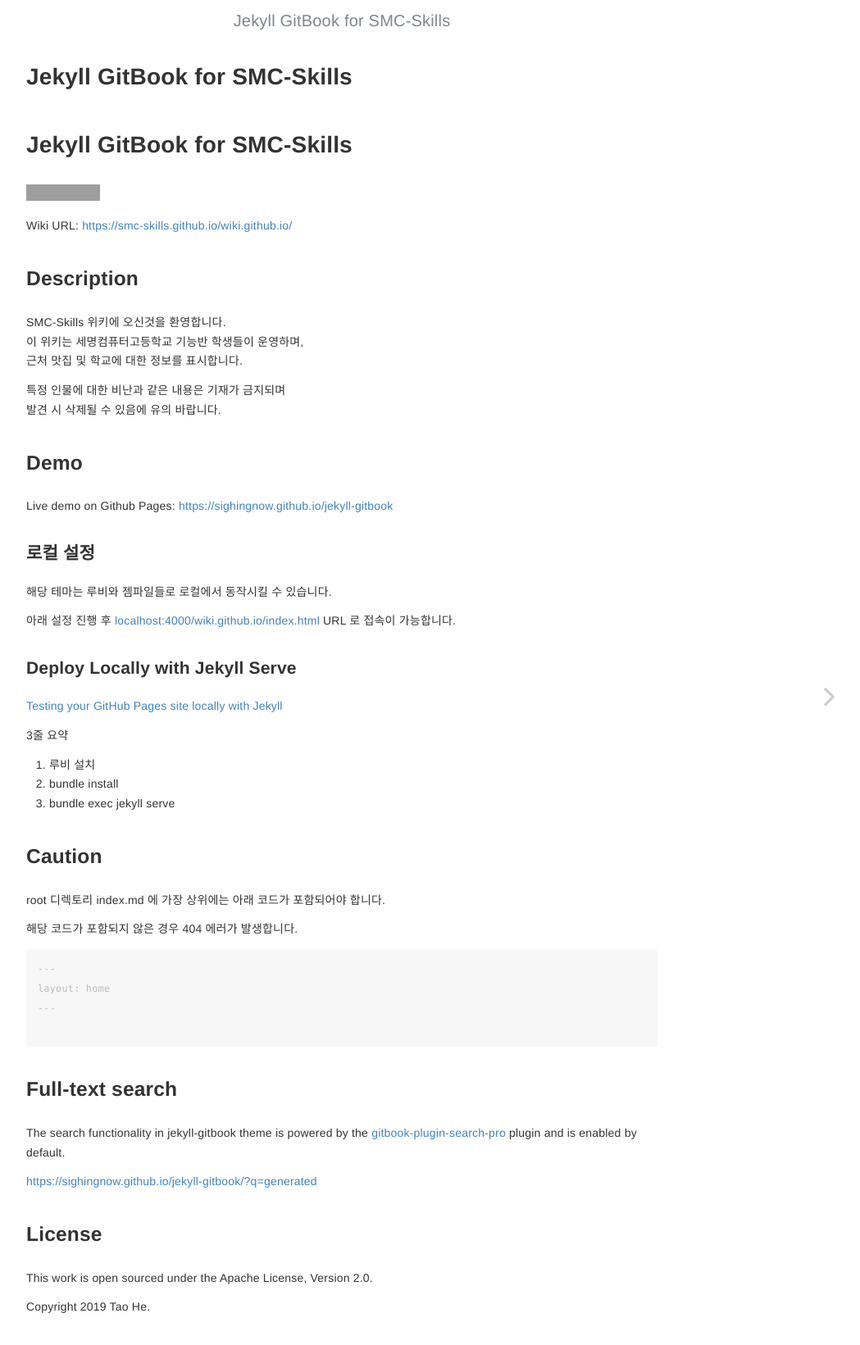
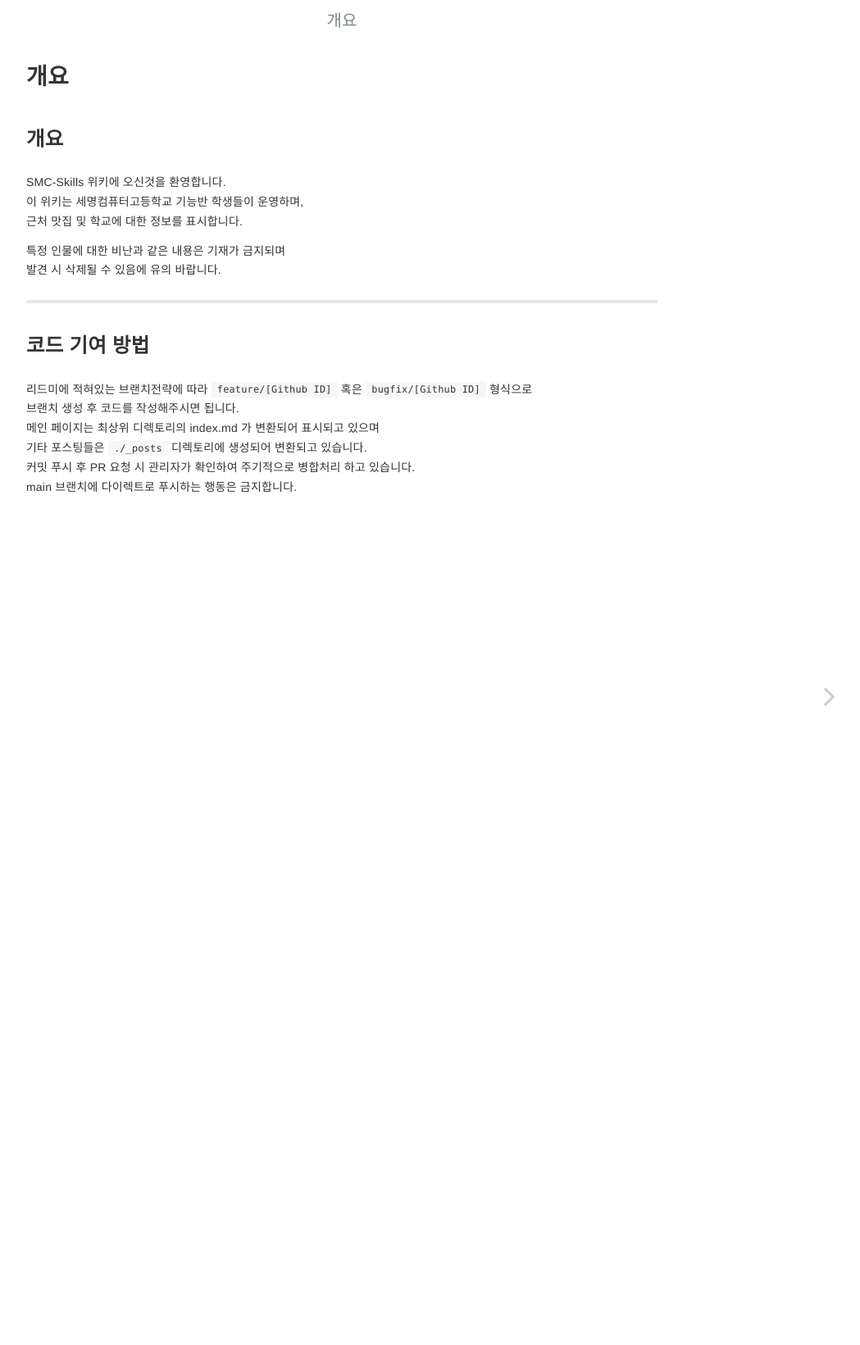
Before and after one commit to omk2477/wiki.github.io, a Jekyll site: the page built from index.md, in a window 1280 px wide. Shown: the top 1641 px of the page at 82% size, without its empty margins (223-1272 px from the left). Built offline with Jekyll 4.4.1, drawn with Linux system fonts in a browser that asks for light colours; our own code applies the rules of GitHub Pages for plain Markdown files; grey boxes are pictures that could not be loaded.

Commit message:
코드 기여 방법을 작성하였습니다.

````diff
--- a/index.md
+++ b/index.md
@@ -2,12 +2,7 @@
 layout: home
 ---
 
-# Jekyll GitBook for SMC-Skills
-[![Jekyll Themes](https://img.shields.io/badge/featured%20on-JekyllThemes-red.svg)](https://jekyll-themes.com/jekyll-gitbook/)
-
-Wiki URL: [https://smc-skills.github.io/wiki.github.io/](https://smc-skills.github.io/wiki.github.io/)
-
-## Description
+## 개요
 SMC-Skills 위키에 오신것을 환영합니다.
 이 위키는 세명컴퓨터고등학교 기능반 학생들이 운영하며,
 근처 맛집 및 학교에 대한 정보를 표시합니다.
@@ -15,54 +10,11 @@ SMC-Skills 위키에 오신것을 환영합니다.
 특정 인물에 대한 비난과 같은 내용은 기재가 금지되며
 발견 시 삭제될 수 있음에 유의 바랍니다.
 
-## Demo
-
-Live demo on Github Pages: [https://sighingnow.github.io/jekyll-gitbook](https://sighingnow.github.io/jekyll-gitbook)
-
-
-### 로컬 설정
-
-해당 테마는 루비와 젬파일들로 로컬에서 동작시킬 수 있습니다.
-
-아래 설정 진행 후 [localhost:4000/wiki.github.io/index.html](localhost:4000/wiki.github.io/index.html) URL 로 접속이 가능합니다.
-
-### Deploy Locally with Jekyll Serve
-
-[Testing your GitHub Pages site locally with Jekyll](https://docs.github.com/en/pages/setting-up-a-github-pages-site-with-jekyll/testing-your-github-pages-site-locally-with-jekyll)
-
-3줄 요약
-1. 루비 설치
-2. bundle install
-3. bundle exec jekyll serve
-
-## Caution
-
-root 디렉토리 index.md 에 가장 상위에는 아래 코드가 포함되어야 합니다.
-
-해당 코드가 포함되지 않은 경우 404 에러가 발생합니다.
-
-```
 ---
-layout: home
----
-
-```
-
-## Full-text search
-
-The search functionality in jekyll-gitbook theme is powered by the [gitbook-plugin-search-pro][5] plugin and is enabled by default.
-
-[https://sighingnow.github.io/jekyll-gitbook/?q=generated](https://sighingnow.github.io/jekyll-gitbook/?q=generated)
-
-## License
-
-This work is open sourced under the Apache License, Version 2.0.
-
-Copyright 2019 Tao He.
-
-[1]: https://pages.github.com
-[2]: https://pages.github.com/themes
-[3]: https://github.com/sighingnow/jekyll-gitbook/fork
-[4]: https://github.com/allejo/jekyll-toc
-[5]: https://github.com/gitbook-plugins/gitbook-plugin-search-pro
-[6]: https://github.com/rouge-ruby/rouge/tree/master/lib/rouge/themes
+## 코드 기여 방법
+리드미에 적혀있는 브랜치전략에 따라 ```feature/[Github ID]``` 혹은 ```bugfix/[Github ID]``` 형식으로
+브랜치 생성 후 코드를 작성해주시면 됩니다.
+메인 페이지는 최상위 디렉토리의 index.md 가 변환되어 표시되고 있으며
+기타 포스팅들은 ```./_posts``` 디렉토리에 생성되어 변환되고 있습니다.
+커밋 푸시 후 PR 요청 시 관리자가 확인하여 주기적으로 병합처리 하고 있습니다.
+main 브랜치에 다이렉트로 푸시하는 행동은 금지합니다.
````
Also changed, not shown: README.md.
